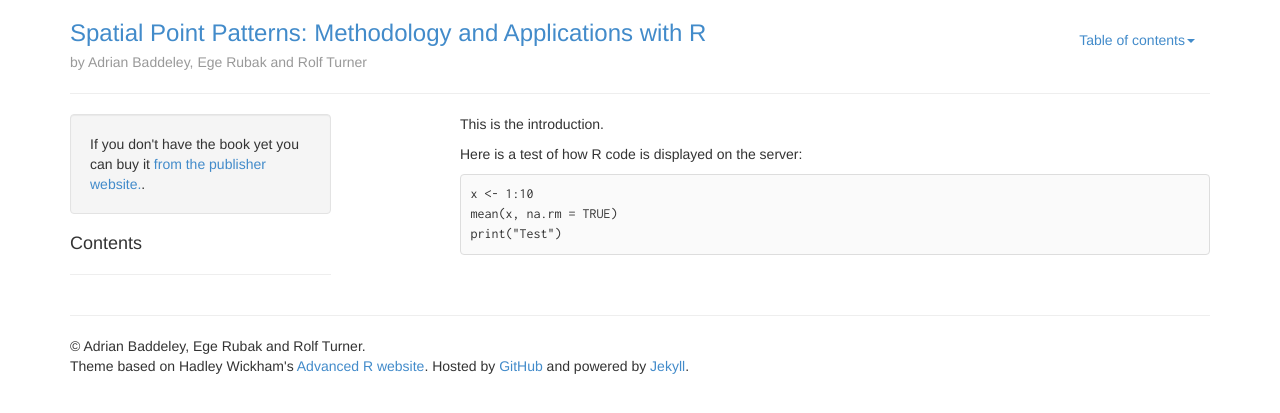
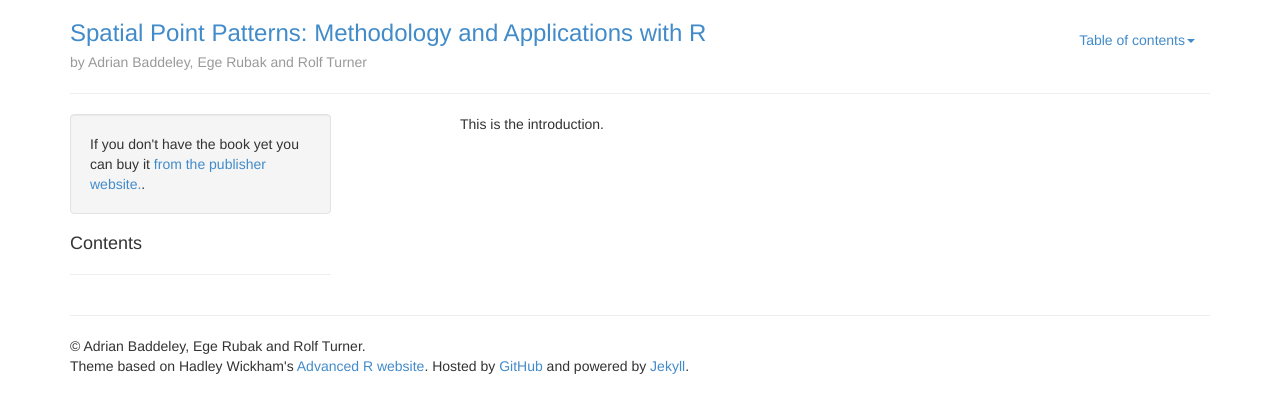
Before and after one commit to spatstat/book, a Jekyll site: the page built from 01intro.md, in a window 1280 px wide. Shown: the top 413 px of the page. Built offline with Jekyll 4.4.1, drawn with Linux system fonts in a browser that asks for light colours; Markdown is read by kramdown in place of the engine named in the settings.

Commit message:
Revert "Testing code highlighting."
This reverts commit f3579f12eb627b321a84ddf2b9b056f15f53b852.

````diff
--- a/01intro.md
+++ b/01intro.md
@@ -4,11 +4,3 @@ title: Welcome
 ---
 
 This is the introduction.
-
-Here is a test of how R code is displayed on the server:
-
-```r
-x <- 1:10
-mean(x, na.rm = TRUE)
-print("Test")
-```
````
